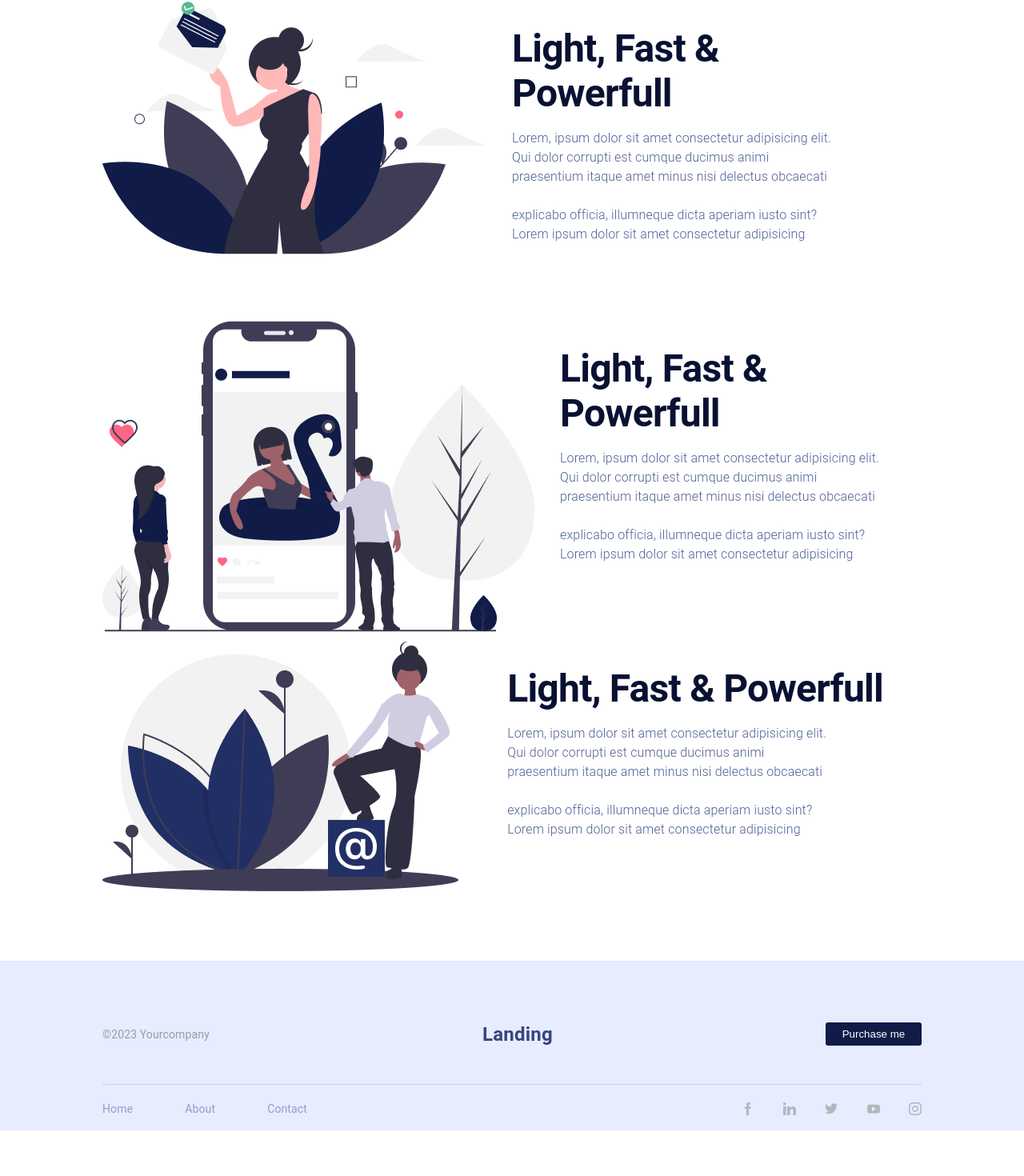
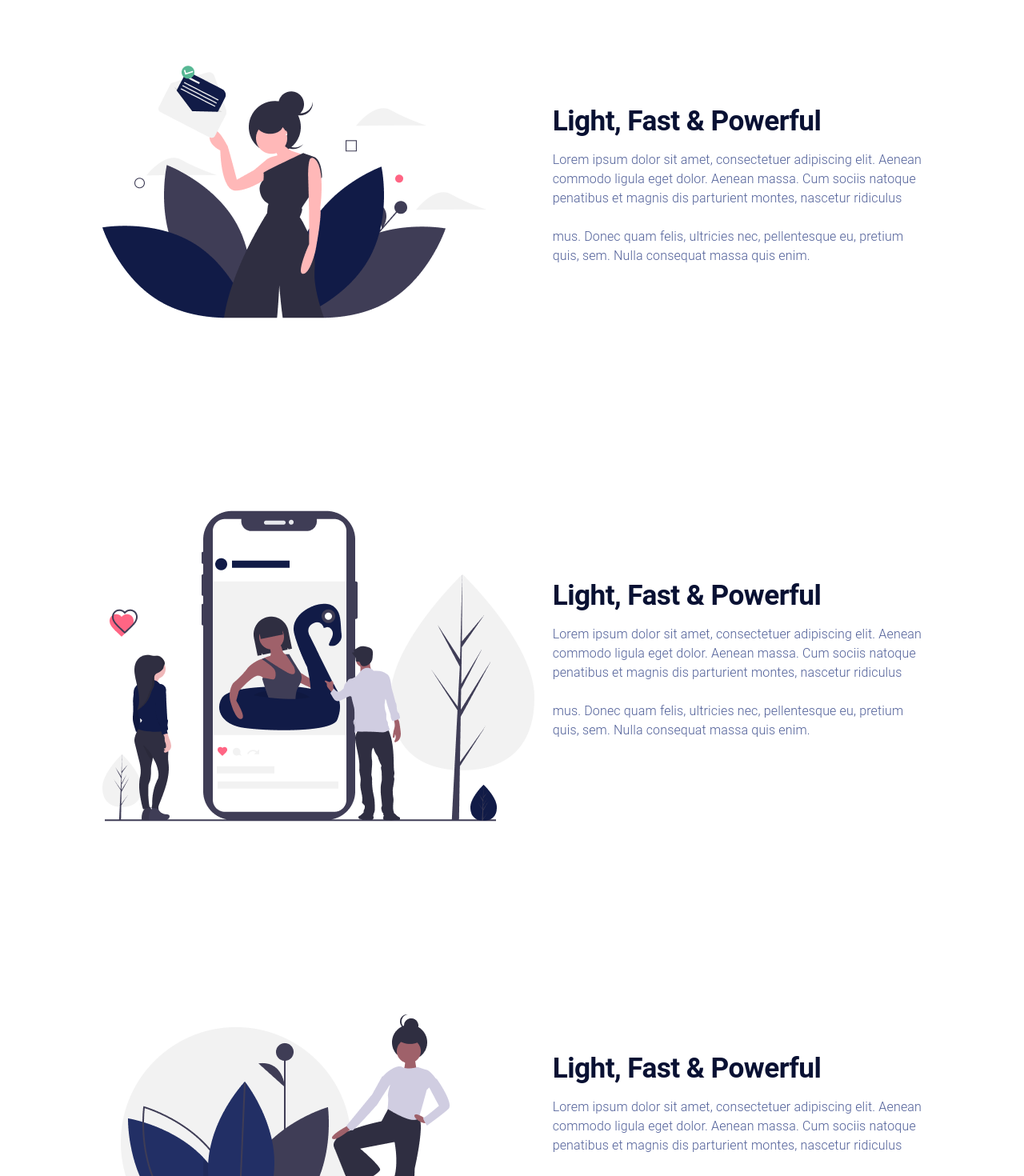
Before and after one commit to SINAZZzz/landing, a React (Vite) app: page / in a window 1280 px wide. Shown: the part 1771-3241 px from the top of the page at 80% size. Before the commit the page ends 3184 px from the top, so only its background shows below. Built offline with nearby package versions, Linux system fonts and the light colour scheme.

Commit message:
fix: fixed size and  code

```diff
--- a/src/components/body/Body.tsx
+++ b/src/components/body/Body.tsx
@@ -138,139 +138,113 @@ export default function Body() {
         </Grid>
       </Box>
       {/* Options */}
-      <Box
-      alignItems="flex-start"
-      display="flex"
-      justifyContent="space-between"
-      height="50vh"
-      flex-wrap="wrap"
-      marginTop="20vh"
-      >
-        <Box>
-          <img src={designer} />
-        </Box>
-        <Box>
-          <Box p={2}>
-            <Box p={2}>
+      <Box my={'15rem'}>
+        <Box display="flex" justifyContent="space-between" width="100%">
+          {/* img */}
+          <Box flex="1" display="flex" alignItems="center">
+            <img src={designer} alt="Designer" />
+          </Box>
+          {/* text */}
+          <Box display="flex" justifyContent="center" alignItems="center">
+            <Box>
               <Typography
                 variant="h1"
-                fontSize="3rem"
+                fontSize="2.2rem"
                 fontWeight="bold"
                 color="#091133"
-                mr="1rem"
               >
-                {" "}
-                Light, Fast & Powerfull{" "}
+                Light, Fast & Powerful
               </Typography>
               <Typography
                 fontSize="1rem"
                 fontWeight="light"
                 color="#505F98"
                 my="1rem"
-                mb="2rem"
               >
-                Lorem, ipsum dolor sit amet consectetur adipisicing elit. <br />
-                Qui dolor corrupti est cumque ducimus animi
+                Lorem ipsum dolor sit amet, consectetuer adipiscing elit. Aenean
                 <br />
-                praesentium itaque amet minus nisi delectus obcaecati
+                commodo ligula eget dolor. Aenean massa. Cum sociis natoque
                 <br />
-                <br /> explicabo officia, illumneque dicta aperiam iusto sint?
+                penatibus et magnis dis parturient montes, nascetur ridiculus{" "}
                 <br />
-                Lorem ipsum dolor sit amet consectetur adipisicing
+                <br />
+                mus. Donec quam felis, ultricies nec, pellentesque eu, pretium{" "}
+                <br /> quis, sem. Nulla consequat massa quis enim.
               </Typography>
             </Box>
           </Box>
         </Box>
-      </Box>
-
-      <Box
-      display="flex"
-      justifyContent="space-between"
-      height="50vh"
-      flex-wrap="wrap"
-      alignItems="flex-start"
-      >
-        <Box>
-          <img src={designerr} />
-        </Box>
-        <Box>
-          <Box p={2}>
-            <Box p={2}>
+        <Box display="flex" justifyContent="space-between" width="100%" my={'15rem'}>
+          {/* img */}
+          <Box flex="1" display="flex" alignItems="center">
+            <img src={designerr} alt="Designer" />
+          </Box>
+          {/* text */}
+          <Box display="flex" justifyContent="center" alignItems="center">
+            <Box>
               <Typography
                 variant="h1"
-                fontSize="3rem"
+                fontSize="2.2rem"
                 fontWeight="bold"
                 color="#091133"
-                mr="1rem"
               >
-                {" "}
-                Light, Fast & Powerfull{" "}
+                Light, Fast & Powerful
               </Typography>
               <Typography
                 fontSize="1rem"
                 fontWeight="light"
                 color="#505F98"
                 my="1rem"
-                mb="2rem"
               >
-                Lorem, ipsum dolor sit amet consectetur adipisicing elit. <br />
-                Qui dolor corrupti est cumque ducimus animi
+                Lorem ipsum dolor sit amet, consectetuer adipiscing elit. Aenean
                 <br />
-                praesentium itaque amet minus nisi delectus obcaecati
+                commodo ligula eget dolor. Aenean massa. Cum sociis natoque
                 <br />
-                <br /> explicabo officia, illumneque dicta aperiam iusto sint?
+                penatibus et magnis dis parturient montes, nascetur ridiculus{" "}
                 <br />
-                Lorem ipsum dolor sit amet consectetur adipisicing
+                <br />
+                mus. Donec quam felis, ultricies nec, pellentesque eu, pretium{" "}
+                <br /> quis, sem. Nulla consequat massa quis enim.
               </Typography>
             </Box>
           </Box>
         </Box>
-      </Box>
-
-      <Box
-      alignItems="flex-start"
-      display="flex"
-      justifyContent="space-between"
-      height="50vh"
-      flex-wrap="wrap"
-      >
-        <Box>
-          <img src={designerrr} />
-        </Box>
-        <Box>
-          <Box p={2}>
-            <Box p={2}>
+        <Box display="flex" justifyContent="space-between" width="100%">
+          {/* img */}
+          <Box flex="1" display="flex" alignItems="center">
+            <img src={designerrr} alt="Designer" />
+          </Box>
+          {/* text */}
+          <Box display="flex" justifyContent="center" alignItems="center">
+            <Box>
               <Typography
                 variant="h1"
-                fontSize="3rem"
+                fontSize="2.2rem"
                 fontWeight="bold"
                 color="#091133"
-                mr="1rem"
               >
-                {" "}
-                Light, Fast & Powerfull{" "}
+                Light, Fast & Powerful
               </Typography>
               <Typography
                 fontSize="1rem"
                 fontWeight="light"
                 color="#505F98"
                 my="1rem"
-                mb="2rem"
               >
-                Lorem, ipsum dolor sit amet consectetur adipisicing elit. <br />
-                Qui dolor corrupti est cumque ducimus animi
+                Lorem ipsum dolor sit amet, consectetuer adipiscing elit. Aenean
                 <br />
-                praesentium itaque amet minus nisi delectus obcaecati
+                commodo ligula eget dolor. Aenean massa. Cum sociis natoque
                 <br />
-                <br /> explicabo officia, illumneque dicta aperiam iusto sint?
+                penatibus et magnis dis parturient montes, nascetur ridiculus{" "}
                 <br />
-                Lorem ipsum dolor sit amet consectetur adipisicing
+                <br />
+                mus. Donec quam felis, ultricies nec, pellentesque eu, pretium{" "}
+                <br /> quis, sem. Nulla consequat massa quis enim.
               </Typography>
             </Box>
           </Box>
         </Box>
       </Box>
-
     </Box>
   );
 }
```
